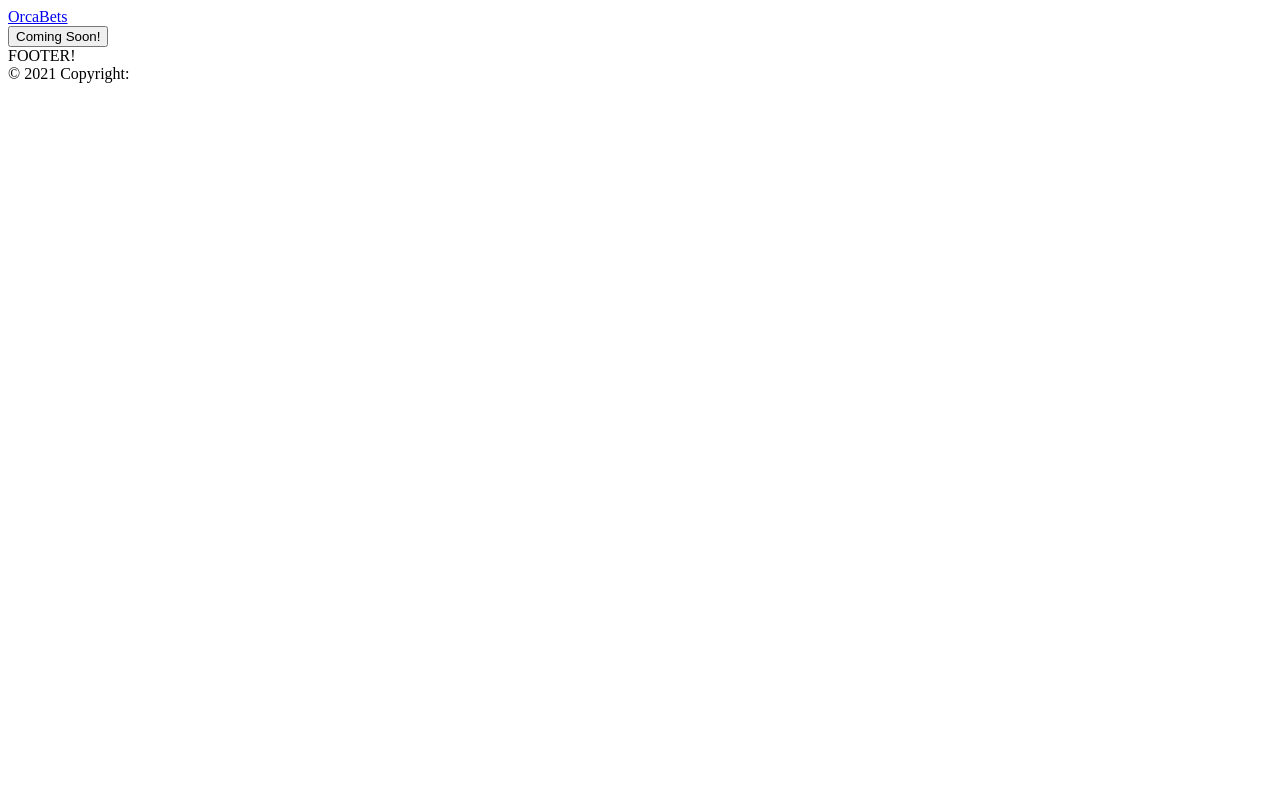
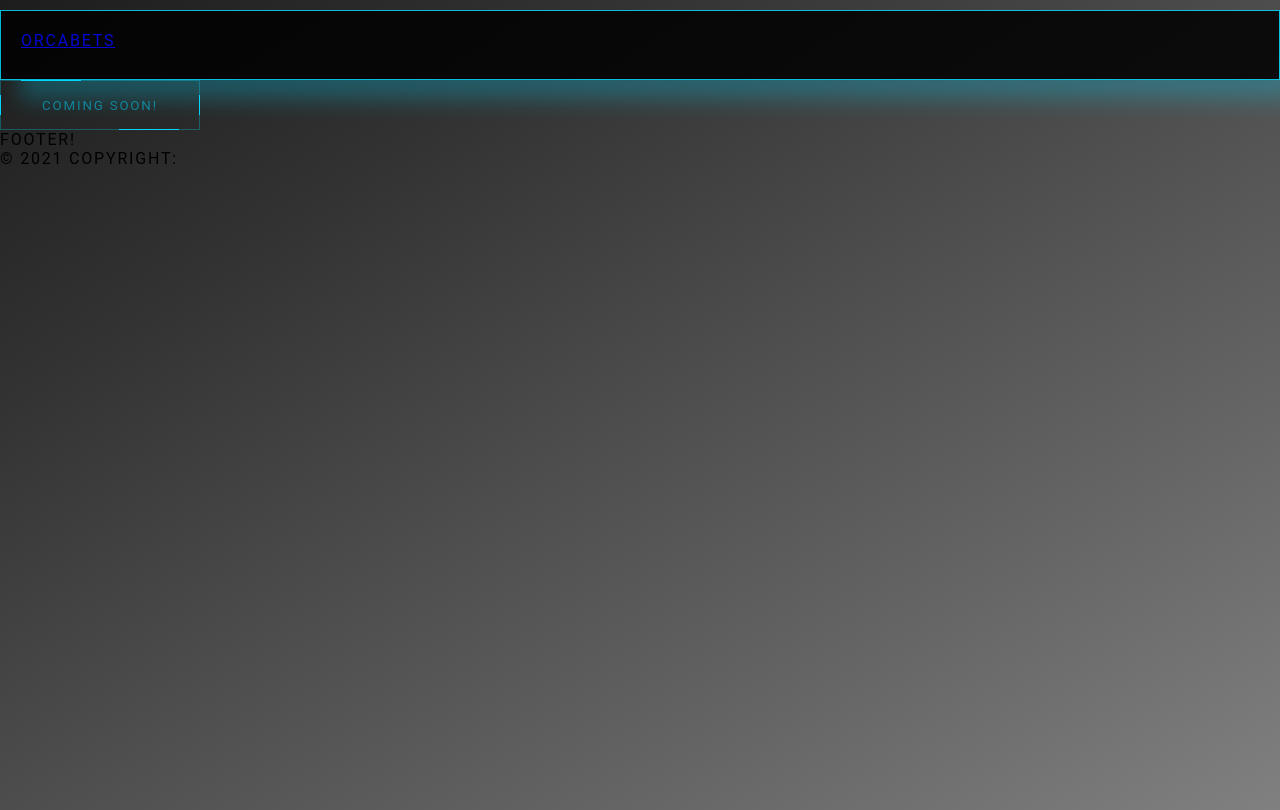
Before and after one commit to jtpank/orca-build-2, a React (Create React App) app in the folder front-end/: page / in a window 1280 px wide. Built offline with nearby package versions, Linux system fonts and the light colour scheme.

Commit message:
styles test

```diff
--- a/front-end/src/App.js
+++ b/front-end/src/App.js
@@ -3,6 +3,7 @@ import { BrowserRouter, Route, Routes} from 'react-router-dom';
 import Header from "./routes/Header";
 import Splash from "./routes/Splash";
 import Footer from "./routes/Footer";
+import './styles/styles.css'
 class App extends React.Component {
   constructor(props){
     super(props);
--- /dev/null
+++ b/front-end/src/styles/styles.css
@@ -0,0 +1,227 @@
+:root {
+    --primary-color: #1d1d1d; /* rgb(29, 29, 29) */
+    --secondary-color: #333333; /* rgb(51, 51, 51) */
+    --tertiary-color: #4d4d4d; /* rgb(77, 77, 77) */
+    --quaternary-color: #666666; /* rgb(102, 102, 102) */
+    --quinary-color: #808080; /* rgb(128, 128, 128) */
+
+    --accent-color-1: #8B5DA7;
+    --accent-color-2: #5E366E;
+    --accent-color-3: #2D123F;
+
+  }
+  @import url("https://fonts.googleapis.com/css?family=Roboto&display=swap");
+  * {
+    box-sizing: border-box;
+  }
+  html, body {
+    text-decoration: none;
+    font-family: "Roboto", sans-serif;
+    text-transform: uppercase;
+    font-weight: normal;
+    letter-spacing: 1.8px;
+    background: linear-gradient(to bottom right,
+    var(--primary-color),
+    var(--secondary-color),
+    var(--tertiary-color),
+    var(--quaternary-color),
+    var(--quinary-color)
+  );
+    height: 100%;
+    margin: 0;
+    padding: 0;
+    background-size: cover;
+  }
+
+.kave-btn {
+    position: relative;
+    border: solid 1px rgba(0, 214, 252, 0.3);
+    /* border: solid 1px rgb(154, 22, 255); */
+    background: none;
+    color: rgba(0, 214, 252, 0.5);
+    font-family: "Roboto", sans-serif;
+    text-transform: uppercase;
+    font-weight: normal;
+    letter-spacing: 1.8px;
+    width: 200px;
+    height: 50px;
+    padding: 0;
+    transition: all 0.25s ease;
+    outline: none;
+}
+
+.kave-btn:before {
+    content: "";
+    position: absolute;
+    top: 0;
+    left: 10%;
+    width: 60px;
+    height: 1px;
+    transform: translateY(-1px);
+    background: rgba(0, 214, 252, 1);
+    /* background: rgb(154, 22, 255); */
+    transition: all 0.25s ease;
+}
+
+.kave-btn:after {
+    content: "";
+    position: absolute;
+    bottom: 0;
+    right: 10%;
+    width: 60px;
+    height: 1px;
+    transform: translateY(1px);
+    background: rgba(0, 214, 252, 1);
+    /* background: rgb(154, 22, 255); */
+    transition: all 0.25s ease;
+}
+
+.kave-btn:hover {
+    box-shadow: 1px 1px 8px rgba(0, 214, 252, 0.3);
+    color: rgba(0, 214, 252, 1);
+    text-shadow: 0 0 8px rgba(0, 214, 252, 0.4);
+    cursor: default;
+}
+
+.kave-btn:hover.kave-btn:before {
+    left: 0;
+    width: 20px;
+}
+
+.kave-btn:hover.kave-btn:after {
+    right: 0;
+    width: 20px;
+}
+
+.kave-btn:hover .kave-line:before {
+    bottom: 0;
+}
+
+.kave-btn:hover .kave-line:after {
+    top: 0;
+}
+
+.kave-line:before {
+    content: "";
+    position: absolute;
+    bottom: 30%;
+    right: 0;
+    width: 1px;
+    height: 20px;
+    transform: translateX(1px);
+    background: rgba(0, 214, 252, 1);
+    /* background: rgb(154, 22, 255); */
+    transition: all 0.25s ease;
+}
+
+.kave-line:after {
+    content: "";
+    position: absolute;
+    top: 30%;
+    left: 0;
+    width: 1px;
+    height: 20px;
+    transform: translateX(-1px);
+    background: rgba(0, 214, 252, 1);
+    /* background: rgb(154, 22, 255); */
+    transition: all 0.25s ease;
+}
+
+.blockglow {
+    position: relative;
+    margin: 300px auto 0;
+    width: 500px;
+    height: 250px;
+    background: linear-gradient(0deg, #000, #272727);
+    }
+
+    .blockglow:before, .blockglow:after {
+    content: '';
+    position: absolute;
+    left: -2px;
+    top: -2px;
+    background: linear-gradient(45deg, #fb0094, #0000ff, #00ff00,#ffff00, #ff0000, #fb0094,
+    #0000ff, #00ff00,#ffff00, #ff0000);
+    background-size: 400%;
+    width: calc(100% + 4px);
+    height: calc(100% + 4px);
+    z-index: 99;
+    animation: steam 20s linear infinite;
+    }
+
+    @keyframes steam {
+    0% {
+    background-position: 0 0;
+    }
+    50% {
+    background-position: 400% 0;
+    }
+    100% {
+    background-position: 0 0;
+    }
+    }
+
+    .blockglow:after {
+    filter: blur(50px);
+    }
+
+  .splash-header {
+    display: flex;
+    gap: 30px;
+    position: relative;
+    border: solid 1px rgba(0, 214, 252, 1);
+    background: black;
+    opacity: 0.85;
+    color: rgba(0, 214, 252, 0.5);
+    width: 100%;
+    height: 70px;
+    margin-top: 10px;
+    padding: 20px;
+    outline: none;
+    box-shadow: 20px 20px 20px rgba(0, 214, 252, 0.3);
+  }
+  .splash-header-main-button {
+    font-family: "Roboto", sans-serif;
+    text-transform: uppercase;
+    font-weight: normal;
+    letter-spacing: 1.8px;
+    color: rgba(0, 214, 252, 0.5);
+  }
+  .splash-header-main-button::after {
+    content: "";
+    position: absolute;
+    width: 100%;
+    height: 2px;
+    bottom: 0;
+    left: 0;
+    background-color: rgba(0, 214, 252, 1);
+    transform: scaleX(0); /* Start with the line invisible */
+    transform-origin: bottom left;
+    transition: transform 0.3s ease; /* Add a transition effect */
+  }
+
+  .splash-header-main-button:hover::after {
+    transform: scaleX(1); /* Make the line visible on hover */
+  }
+
+  .splash-header-main-button:hover {
+    color: rgba(0, 214, 252, 1); /* Change the color of the text on hover */
+  }
+
+
+  .splash-footer {
+    display: flex;
+    gap: 30px;
+    position: fixed;
+    bottom: 0;
+    border: solid 1px rgba(0, 214, 252, 1);
+    background: black;
+    opacity: 0.9;
+    color: rgba(0, 214, 252, 0.5);
+    width: 100%;
+    height: 70px;
+    margin-top: 10px;
+    padding: 0px;
+    outline: none;
+    box-shadow: 20px 20px 20px rgba(0, 214, 252, 0.3);
+  }
```
